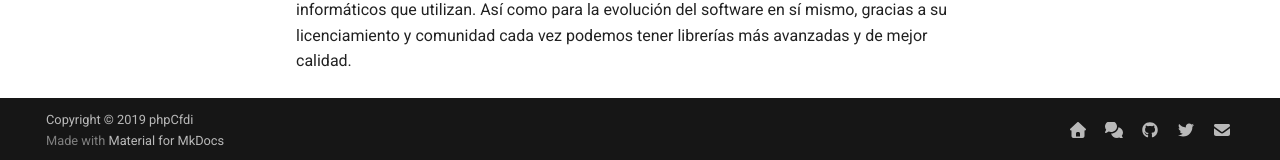
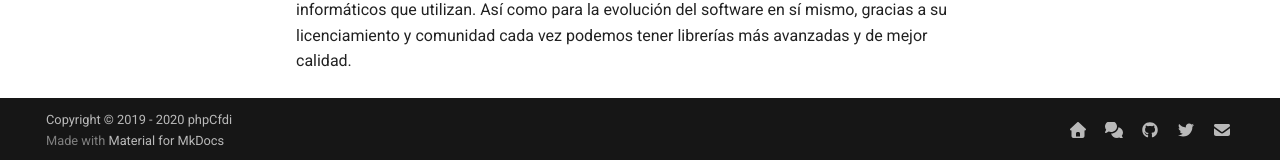
Before and after one commit to phpcfdi/www.phpcfdi.com, an MkDocs documentation site: the page built from docs/general/index.md, in a window 1280 px wide and 982 px high. Shown: the part 819-979 px from the top of the window. Built offline with MkDocs 1.6.1 and Material for MkDocs 9.7.7, drawn with Linux system fonts in a browser that asks for light colours.

Commit message:
update copyright

```diff
--- a/mkdocs.yml
+++ b/mkdocs.yml
@@ -1,7 +1,7 @@
 site_name: 'phpCfdi'
 site_description: 'Organización que mantiene librerías de PHP para trabajar con CFDI y SAT'
 site_url: 'https://www.phpcfdi.com/'
-copyright: 'Copyright &copy; 2019 phpCfdi'
+copyright: 'Copyright &copy; 2019 - 2020 phpCfdi'
 
 nav:
     - "Información general":
```
